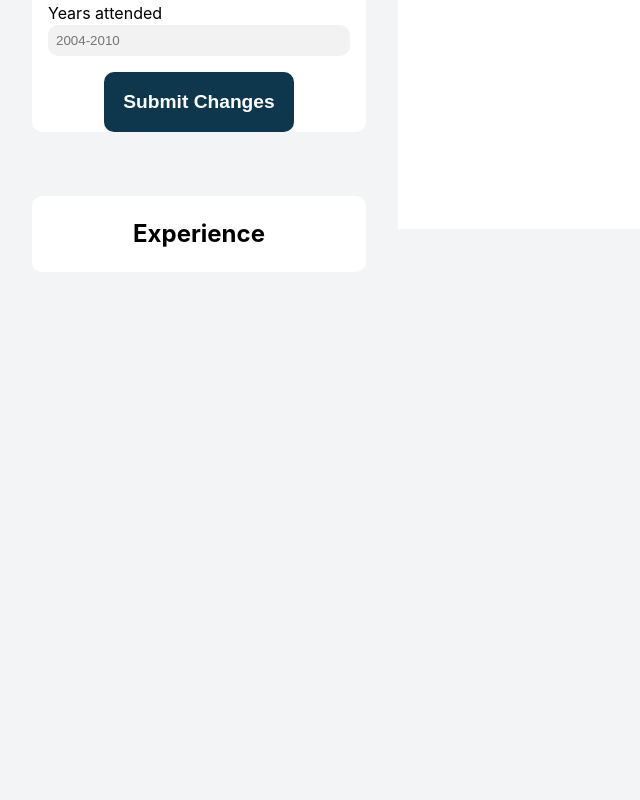
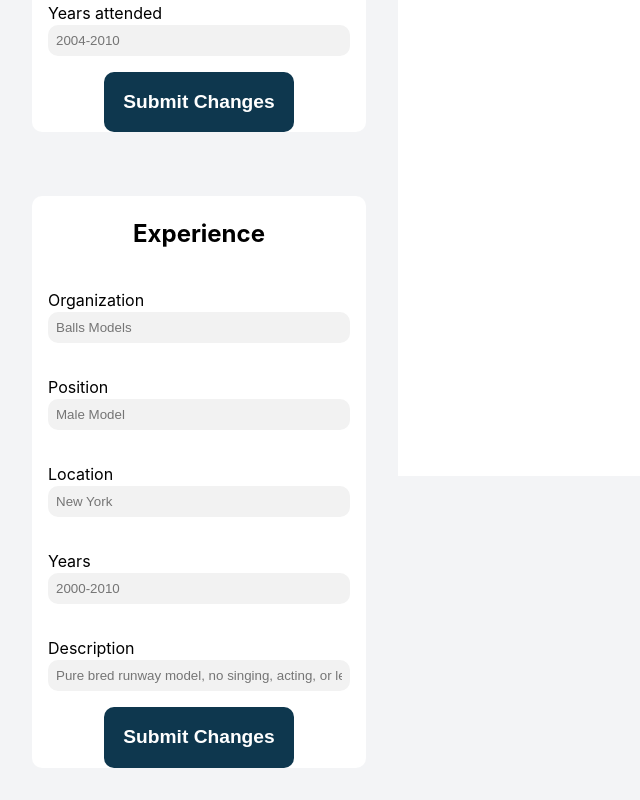
Before and after one commit to Kbouti/CV-Project, a React (Vite) app: page / in a window 1280 px wide. Shown: the part 947-1747 px from the top of the page, without its empty margins (0-640 px from the left). Before the commit the page ends 1251 px from the top, so only its background shows below. Built offline with nearby package versions, Linux system fonts and the light colour scheme.

Commit message:
Render experience form

```diff
--- a/src/components/exampleData.jsx
+++ b/src/components/exampleData.jsx
@@ -3,7 +3,7 @@ import {v4 as uuidv4} from 'uuid';
 
 const examplePerson = {
     fullName: "Derek Zoolander",
-    email: "DZoo@Ballzmodels.com",
+    email: "DZoo@BallsModels.com",
     phone: "212-555-5378",
     city: "New York",
   }
@@ -27,10 +27,10 @@ const exampleEducation = {
 
 const exampleExperience = {
     key: uuidv4(),
-    company: "Ballz Models",
+    organization: "Balls Models",
     position: "Male Model",
+    location: "New York",
     years: "2000-2010",
-    location: "New York",
     description: "Pure bred runway model, no singing, acting, or left turns. "
 }
 
--- a/src/components/experience.jsx
+++ b/src/components/experience.jsx
@@ -3,10 +3,79 @@ import { exampleExperience } from "./exampleData";
 
 
 
-const Experience = ({exampleObjects, exampleSetter}) => {
+const Experience = ({experienceObjects, experienceSetter}) => {
+
+
+function submitExperience(e) {
+    e.preventDefault();
+
+    alert(`You submitted work experience! `);
+}
+
+
     return (
         <div className="experience subSection">
             <h2 className="sectionHeader">Experience</h2>
+            <div className="experienceThumbnails"></div>
+        <form>
+
+        <div className="formEntry">
+          <label htmlFor="organization">Organization</label>
+          <input
+            id="organizationInput"
+            name="organization"
+            type="text"
+            placeholder={exampleExperience.organization}
+          ></input>
+        </div>
+
+        <div className="formEntry">
+          <label htmlFor="position">Position</label>
+          <input
+            id="positionInput"
+            name="position"
+            type="text"
+            placeholder={exampleExperience.position}
+          ></input>
+        </div>
+
+        <div className="formEntry">
+          <label htmlFor="location">Location</label>
+          <input
+            id="locationInput"
+            name="location"
+            type="text"
+            placeholder={exampleExperience.location}
+          ></input>
+        </div>
+
+        <div className="formEntry">
+          <label htmlFor="years">Years</label>
+          <input
+            id="yearssInput"
+            name="years"
+            type="text"
+            placeholder={exampleExperience.years}
+          ></input>
+        </div>
+
+        <div className="formEntry">
+          <label htmlFor="description">Description</label>
+          <input
+            id="descriptionInput"
+            name="description"
+            type="text"
+            placeholder={exampleExperience.description}
+          ></input>
+        </div>
+
+
+        <button type="submit" onClick={submitExperience}>
+          Submit Changes
+        </button>
+
+
+        </form>
         </div>
     )
 }
```
